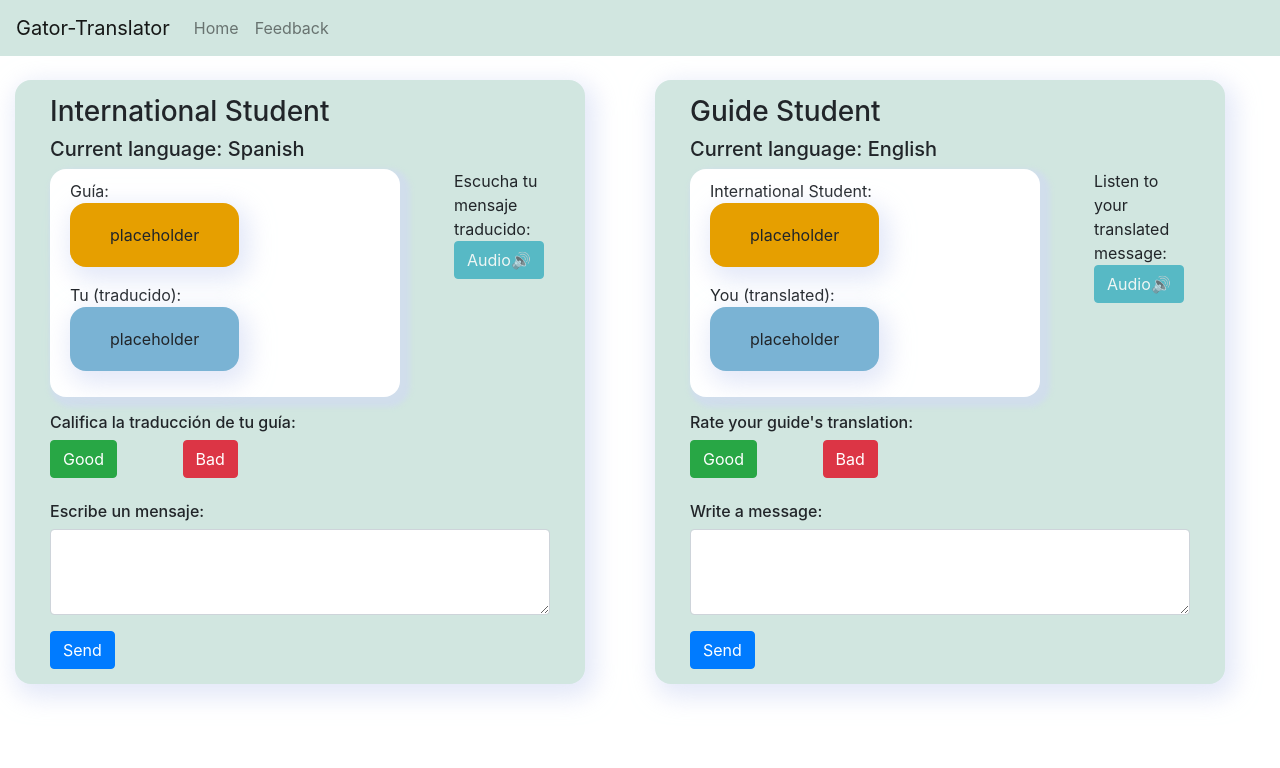
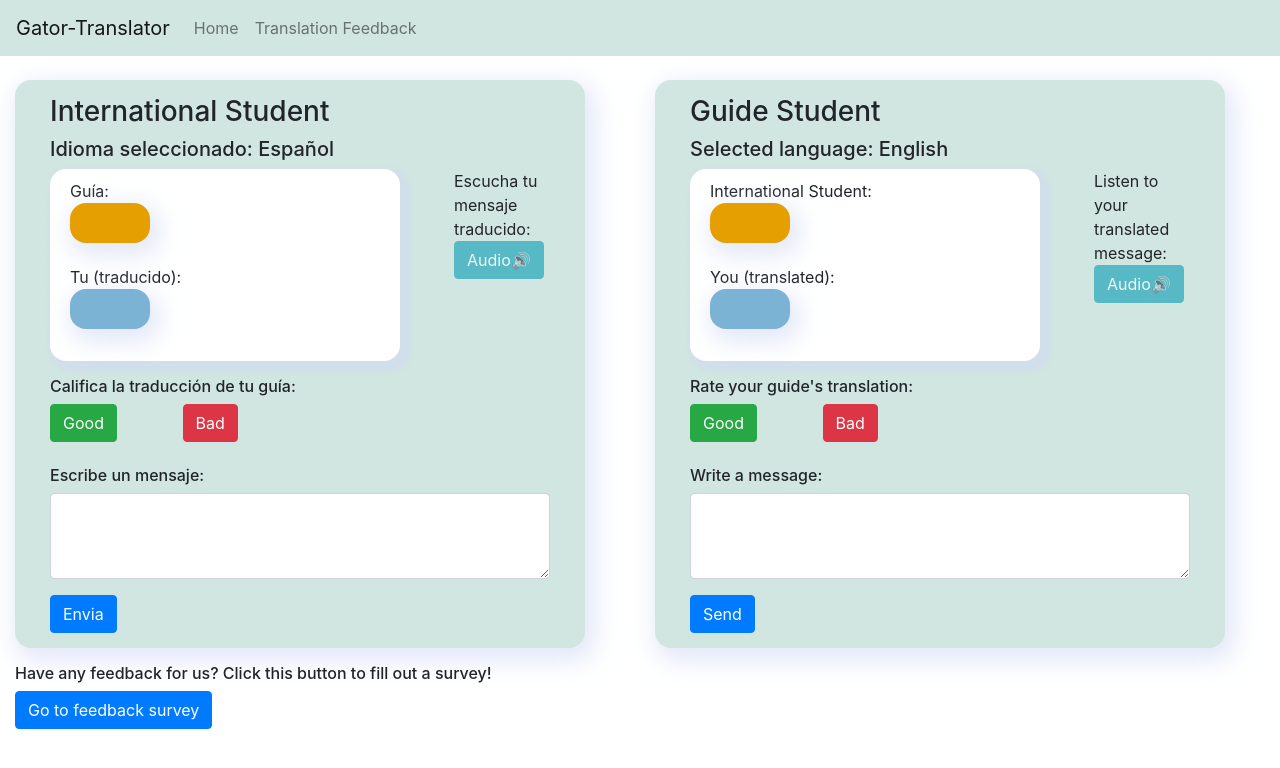
Before and after one commit to zayra-rojo/gator-translator, a React (Create React App) app in the folder client/: page / in a window 1280 px wide. Shown: the top 768 px of the page. Built offline with nearby package versions, Linux system fonts and the light colour scheme.

Commit message:
added survey button, removed some comments, changed empty dialogue button placeholders

```diff
--- a/client/src/components/BackgroundCard.js
+++ b/client/src/components/BackgroundCard.js
@@ -32,7 +32,7 @@ let internationalCardContent = "Yes, how do i get to Chomp It?";
 
 function BackgroundCard(props) {
   const [message, setMessage] = useState();
-
+  const [feedbackSent, setFeedbackSent] = useState(false);
   const setTextBubbles = () => {
     if (props.user == "International") {
       return (
@@ -44,7 +44,7 @@ function BackgroundCard(props) {
             content={
               props.translatedTextGuide
                 ? props.translatedTextGuide
-                : "placeholder"
+                : "                 "
             }
           />
           <div>
@@ -55,7 +55,7 @@ function BackgroundCard(props) {
             content={
               props.translatedTextInternational
                 ? props.translatedTextInternational
-                : "placeholder"
+                : "                 "
             }
           />
         </>
@@ -72,7 +72,7 @@ function BackgroundCard(props) {
             content={
               props.translatedTextInternational
                 ? props.translatedTextInternational
-                : "placeholder"
+                : "                 "
             }
           />
           <div>
@@ -85,7 +85,7 @@ function BackgroundCard(props) {
             content={
               props.translatedTextGuide
                 ? props.translatedTextGuide
-                : "placeholder"
+                : "                 "
             }
           />
         </>
@@ -107,11 +107,10 @@ function BackgroundCard(props) {
       feedbackType: "good",
       feedbackContent: feedbackContent,
     };
-    console.log("inside handleGoodFeedback, printing params=", feedbackParams);
     const result = await axios
       .post("http://localhost:8080/feedback", { params: feedbackParams })
       .then((response) => {
-        console.log("inside handleGoodFeedback...success!");
+        setFeedbackSent(true);
       })
       .catch((error) => {
         console.log("error inside handleGoodFeedback!!, printing...", error);
@@ -131,11 +130,11 @@ function BackgroundCard(props) {
       feedbackType: "bad",
       feedbackContent: feedbackContent,
     };
-    console.log("inside handleGoodFeedback, printing params=", feedbackParams);
+
     const result = await axios
       .post("http://localhost:8080/feedback", { params: feedbackParams })
       .then((response) => {
-        console.log("inside handleGoodFeedback...success!");
+        setFeedbackSent(true);
       })
       .catch((error) => {
         console.log("error inside handleGoodFeedback!!, printing...", error);
@@ -146,8 +145,9 @@ function BackgroundCard(props) {
       <Container>
         <h3>{props.user} Student</h3>
         <h5>
-          Current language:{" "}
-          {props.user == "International" ? "Spanish" : "English"}
+          {props.user == "International"
+            ? "Idioma seleccionado: Español"
+            : "Selected language: English"}
         </h5>
         <Row>
           <Col>
@@ -204,7 +204,7 @@ function BackgroundCard(props) {
             type="submit"
             onClick={props.onTranslateRequest}
           >
-            Send
+            {props.user == "International" ? <>Envia</> : <>Send</>}
           </Button>
         </Form>
       </Container>
--- a/client/src/components/Homepage.js
+++ b/client/src/components/Homepage.js
@@ -5,6 +5,7 @@ import Container from "react-bootstrap/Container";
 import Button from "react-bootstrap/Button";
 import Row from "react-bootstrap/Row";
 import Col from "react-bootstrap/Col";
+
 import "./styles.css";
 import BackgroundCard from "./BackgroundCard";
 import audioOutput from "../audiofiles/output.mp3";
@@ -17,7 +18,7 @@ function Homepage() {
   ] = useState();
   const [translatedMessageGuide, setTranslatedMessageGuide] = useState();
   const [audioAvailable, setAudioAvailable] = useState(false);
-  // const [languageOfAudio, setLanguageOfAudio] = useState();
+  const [translationSent, setTranslationSent] = useState();
 
   async function handleTranslationRequestInternational(evt) {
     evt.preventDefault();
@@ -111,6 +112,14 @@ function Homepage() {
           />
         </Col>
       </Row>
+      <Row>
+        <Col>
+          <h6>
+            Have any feedback for us? Click this button to fill out a survey!
+          </h6>
+          <Button>Go to feedback survey</Button>
+        </Col>
+      </Row>
     </Container>
   );
 }
--- a/client/src/components/NavBar.js
+++ b/client/src/components/NavBar.js
@@ -20,7 +20,7 @@ function NavBar() {
         <Navbar.Collapse id="basic-navbar-nav">
           <Nav className="mr-auto">
             <Nav.Link href="/">Home</Nav.Link>
-            <Nav.Link href="/feedback">Feedback</Nav.Link>
+            <Nav.Link href="/feedback">Translation Feedback</Nav.Link>
           </Nav>
         </Navbar.Collapse>
       </Navbar>
@@ -32,6 +32,7 @@ function NavBar() {
         <Route path="/feedback">
           <FeedbackPage />
         </Route>
+        <Route path="/map"></Route>
       </Switch>
     </Router>
   );
```
Also changed, not shown: client/src/translation-feedback/feedback.json (+1 -25 lines), 1 other file (tests, documents, lock files or other folders).
